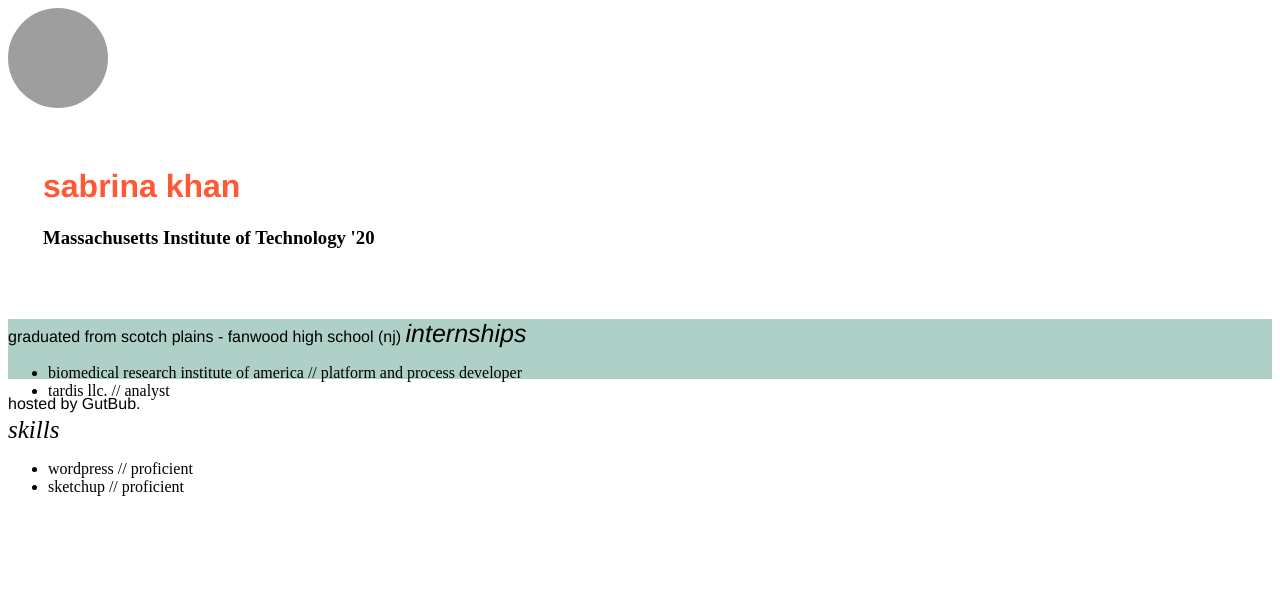
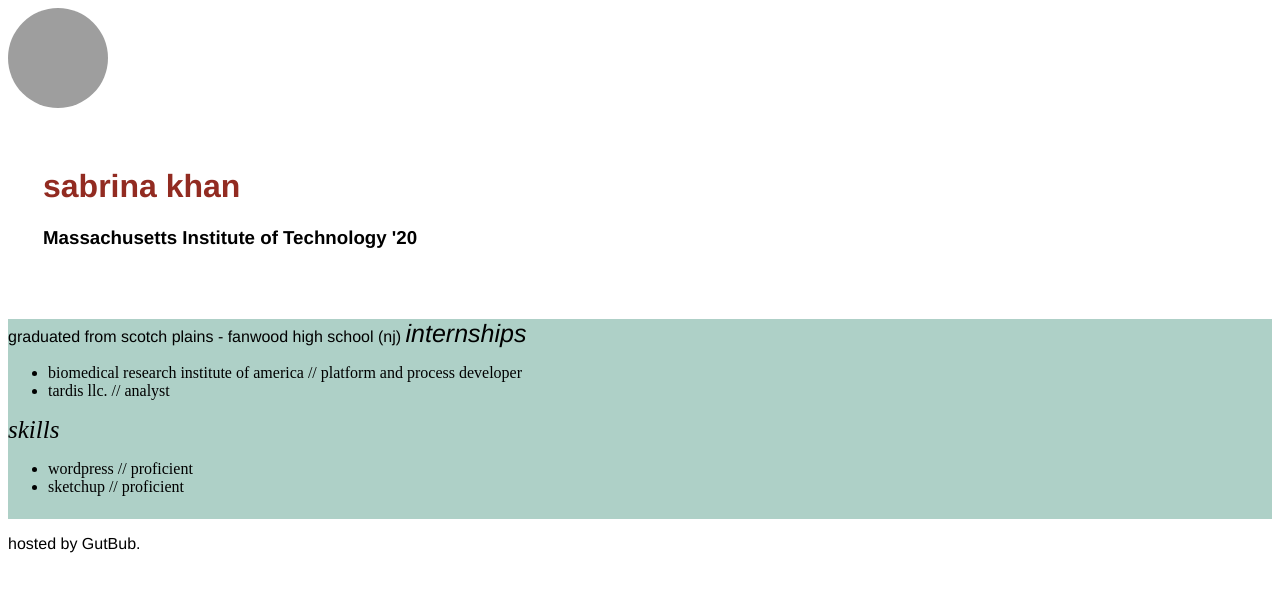
Before and after one commit to sabrinakhan/sabrinakhan.github.io, a plain HTML site: page index.html in a window 1280 px wide. Drawn offline with Linux system fonts and the light colour scheme; grey boxes are pictures that could not be loaded.

Commit message:
Update index.html

```diff
--- a/index.html
+++ b/index.html
@@ -5,17 +5,17 @@
 <style>
   header {
     padding: 35px;
+    font-family: Helvetica;
   }
 
   h1 {
-    font-family: Helvetica;
-    color: #fe5834;
+    color:  #922b21;
   }
 
   #smIcons {
     background-color: #aed0c7;
     margin: 0 auto;
-    height: 60px;
+    height: 200px;
   }
 
   p {
@@ -34,7 +34,6 @@
 <h1>sabrina khan </h1>
 <h3>Massachusetts Institute of Technology '20 </h3>
 </header>
-
 
 
 <div id = "smIcons">
```
